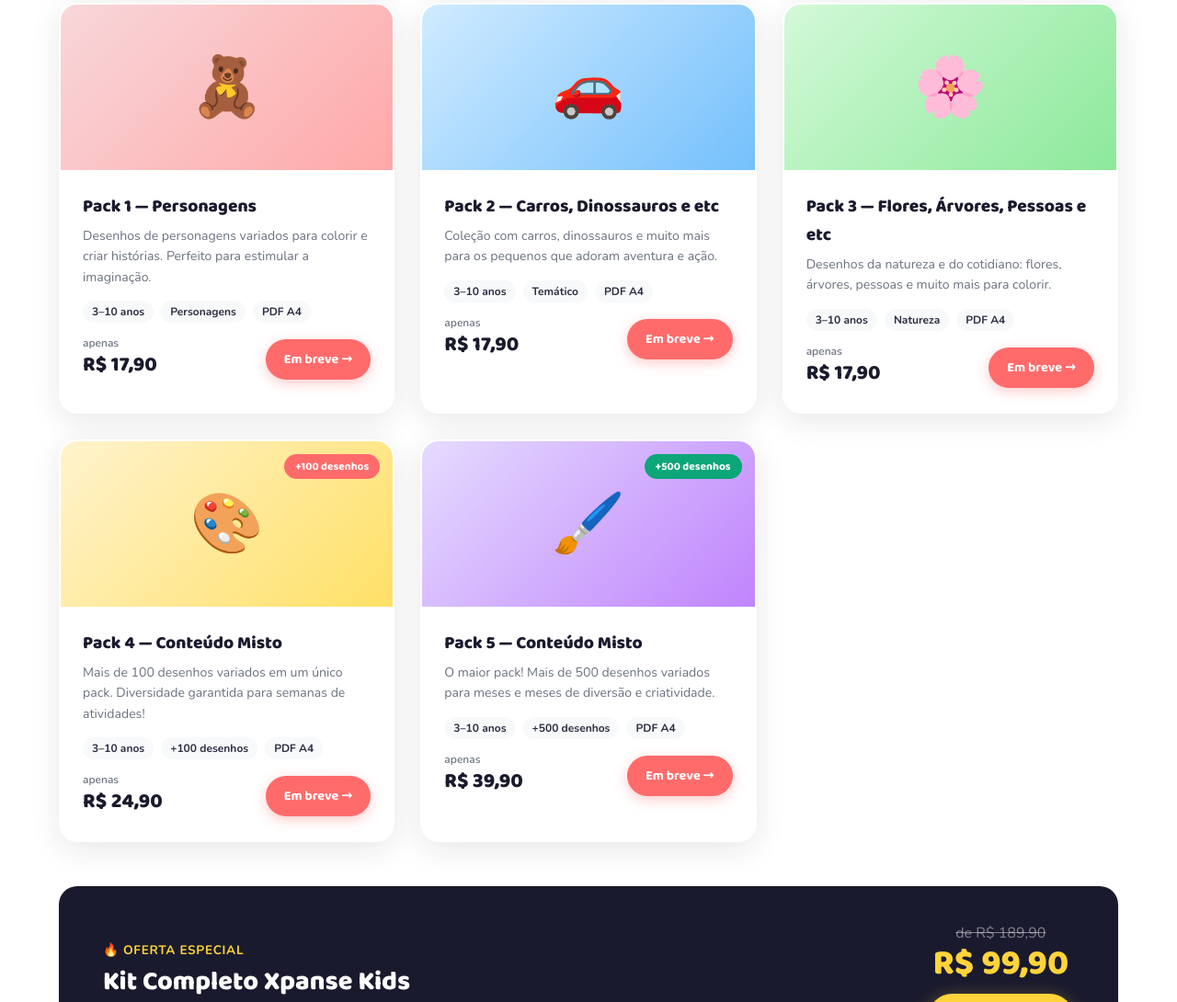
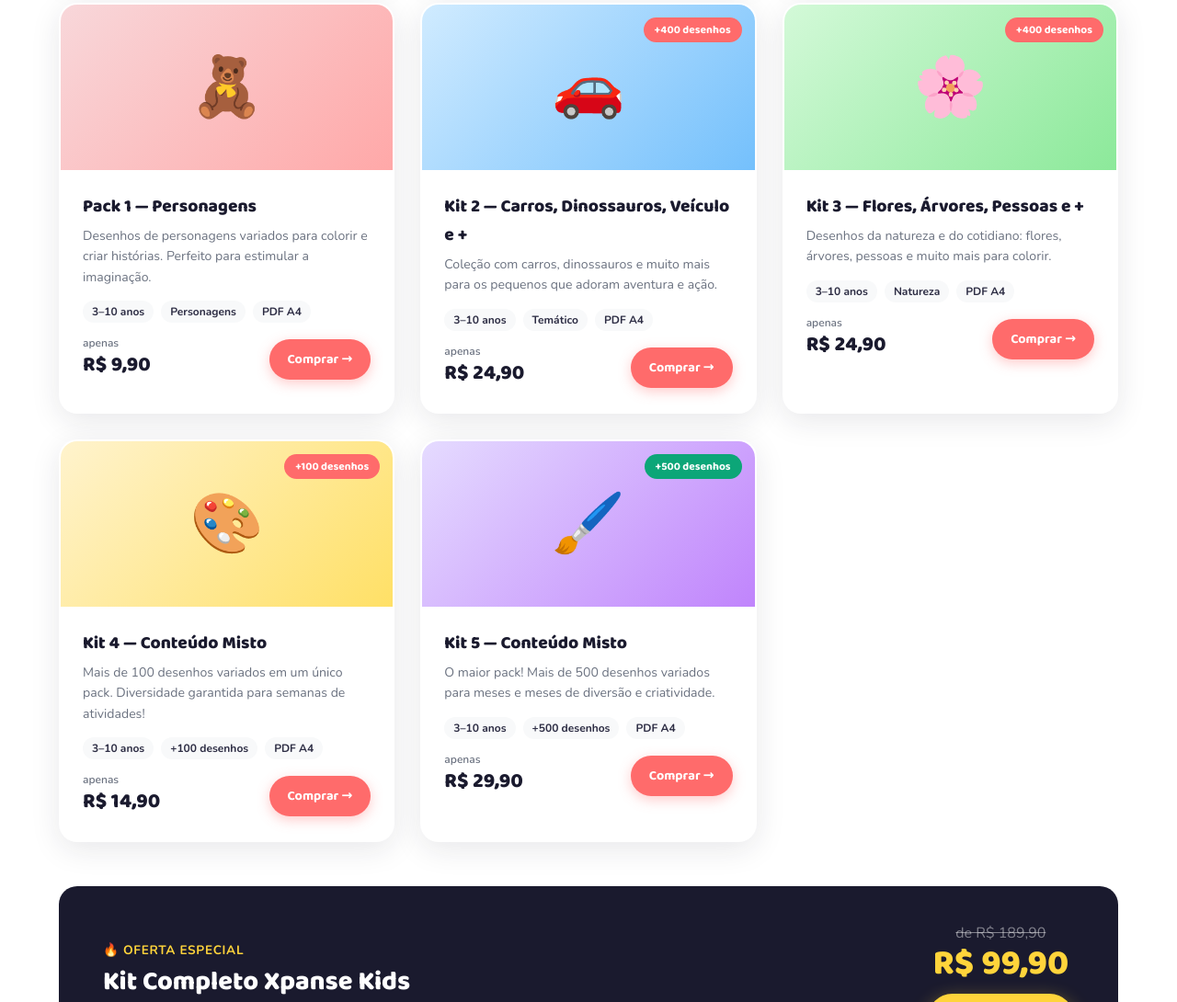
Before and after one commit to XpanseKids/xpansekids, a plain HTML site: page index.html in a window 1280 px wide. Shown: the part 1637-2727 px from the top of the page at 92% size. Drawn offline with nearby package versions, Linux system fonts and the light colour scheme.

Commit message:
Add files via upload

```diff
--- a/index.html
+++ b/index.html
@@ -629,13 +629,13 @@
           </div>
           <div class="mockup-card mc3">
             <div class="mockup-card-icon">🧸</div>
-            <div class="mockup-card-name">Pack Personagens</div>
+            <div class="mockup-card-name">Kit 1 - Personagens Infantis para Colorir</div>
             <div class="mockup-card-price">R$ 17,90</div>
           </div>
           <div class="mockup-card mc4">
             <div class="mockup-card-icon">🖌️</div>
-            <div class="mockup-card-name">Pack +500 Desenhos</div>
-            <div class="mockup-card-price">R$ 39,90</div>
+            <div class="mockup-card-name">Kit +500 Desenhos</div>
+            <div class="mockup-card-price">R$ 29,90</div>
           </div>
         </div>
       </div>
@@ -762,9 +762,11 @@
           <div class="product-footer">
             <div class="product-price">
               <small>apenas</small>
-              R$ 17,90
+              R$ 9,90
             </div>
-            <button class="btn-buy" onclick="alert('Em breve disponível!')">Em breve →</button>
+            <a href="https://pay.hotmart.com/B105900079A" target="_blank">
+  <button class="btn-buy">Comprar →</button>
+</a>
           </div>
         </div>
       </div>
@@ -772,9 +774,10 @@
       <div class="product-card reveal" style="transition-delay:.4s">
         <div class="product-card-img pc-bg2">
           <span>🚗</span>
+          <span class="product-badge badge-hot">+400 desenhos</span>
         </div>
         <div class="product-body">
-          <h3 class="product-name">Pack 2 — Carros, Dinossauros e etc</h3>
+          <h3 class="product-name">Kit 2 — Carros, Dinossauros, Veículo e + </h3>
           <p class="product-desc">Coleção com carros, dinossauros e muito mais para os pequenos que adoram aventura e ação.</p>
           <div class="product-meta">
             <span class="product-tag">3–10 anos</span>
@@ -784,9 +787,11 @@
           <div class="product-footer">
             <div class="product-price">
               <small>apenas</small>
-              R$ 17,90
+              R$ 24,90
             </div>
-            <button class="btn-buy" onclick="alert('Em breve disponível!')">Em breve →</button>
+            <a href="https://pay.hotmart.com/V105900110J" target="_blank">
+  <button class="btn-buy">Comprar →</button>
+</a>
           </div>
         </div>
       </div>
@@ -794,9 +799,10 @@
       <div class="product-card reveal" style="transition-delay:.5s">
         <div class="product-card-img pc-bg3">
           <span>🌸</span>
+          <span class="product-badge badge-hot">+400 desenhos</span>
         </div>
         <div class="product-body">
-          <h3 class="product-name">Pack 3 — Flores, Árvores, Pessoas e etc</h3>
+          <h3 class="product-name">Kit 3 — Flores, Árvores, Pessoas e +</h3>
           <p class="product-desc">Desenhos da natureza e do cotidiano: flores, árvores, pessoas e muito mais para colorir.</p>
           <div class="product-meta">
             <span class="product-tag">3–10 anos</span>
@@ -806,9 +812,11 @@
           <div class="product-footer">
             <div class="product-price">
               <small>apenas</small>
-              R$ 17,90
+              R$ 24,90
             </div>
-            <button class="btn-buy" onclick="alert('Em breve disponível!')">Em breve →</button>
+            <a href="https://pay.hotmart.com/Q105900157X" target="_blank">
+  <button class="btn-buy">Comprar →</button>
+</a>
           </div>
         </div>
       </div>
@@ -819,7 +827,7 @@
           <span class="product-badge badge-hot">+100 desenhos</span>
         </div>
         <div class="product-body">
-          <h3 class="product-name">Pack 4 — Conteúdo Misto</h3>
+          <h3 class="product-name">Kit 4 — Conteúdo Misto</h3>
           <p class="product-desc">Mais de 100 desenhos variados em um único pack. Diversidade garantida para semanas de atividades!</p>
           <div class="product-meta">
             <span class="product-tag">3–10 anos</span>
@@ -829,9 +837,11 @@
           <div class="product-footer">
             <div class="product-price">
               <small>apenas</small>
-              R$ 24,90
+              R$ 14,90
             </div>
-            <button class="btn-buy" onclick="alert('Em breve disponível!')">Em breve →</button>
+            <a href="https://pay.hotmart.com/F105900176M" target="_blank">
+  <button class="btn-buy">Comprar →</button>
+</a>
           </div>
         </div>
       </div>
@@ -842,7 +852,7 @@
           <span class="product-badge badge-new">+500 desenhos</span>
         </div>
         <div class="product-body">
-          <h3 class="product-name">Pack 5 — Conteúdo Misto</h3>
+          <h3 class="product-name">Kit 5 — Conteúdo Misto</h3>
           <p class="product-desc">O maior pack! Mais de 500 desenhos variados para meses e meses de diversão e criatividade.</p>
           <div class="product-meta">
             <span class="product-tag">3–10 anos</span>
@@ -852,9 +862,11 @@
           <div class="product-footer">
             <div class="product-price">
               <small>apenas</small>
-              R$ 39,90
+              R$ 29,90
             </div>
-            <button class="btn-buy" onclick="alert('Em breve disponível!')">Em breve →</button>
+            <a href="https://pay.hotmart.com/M105900204S" target="_blank">
+  <button class="btn-buy">Comprar →</button>
+</a>
           </div>
         </div>
       </div>
```
